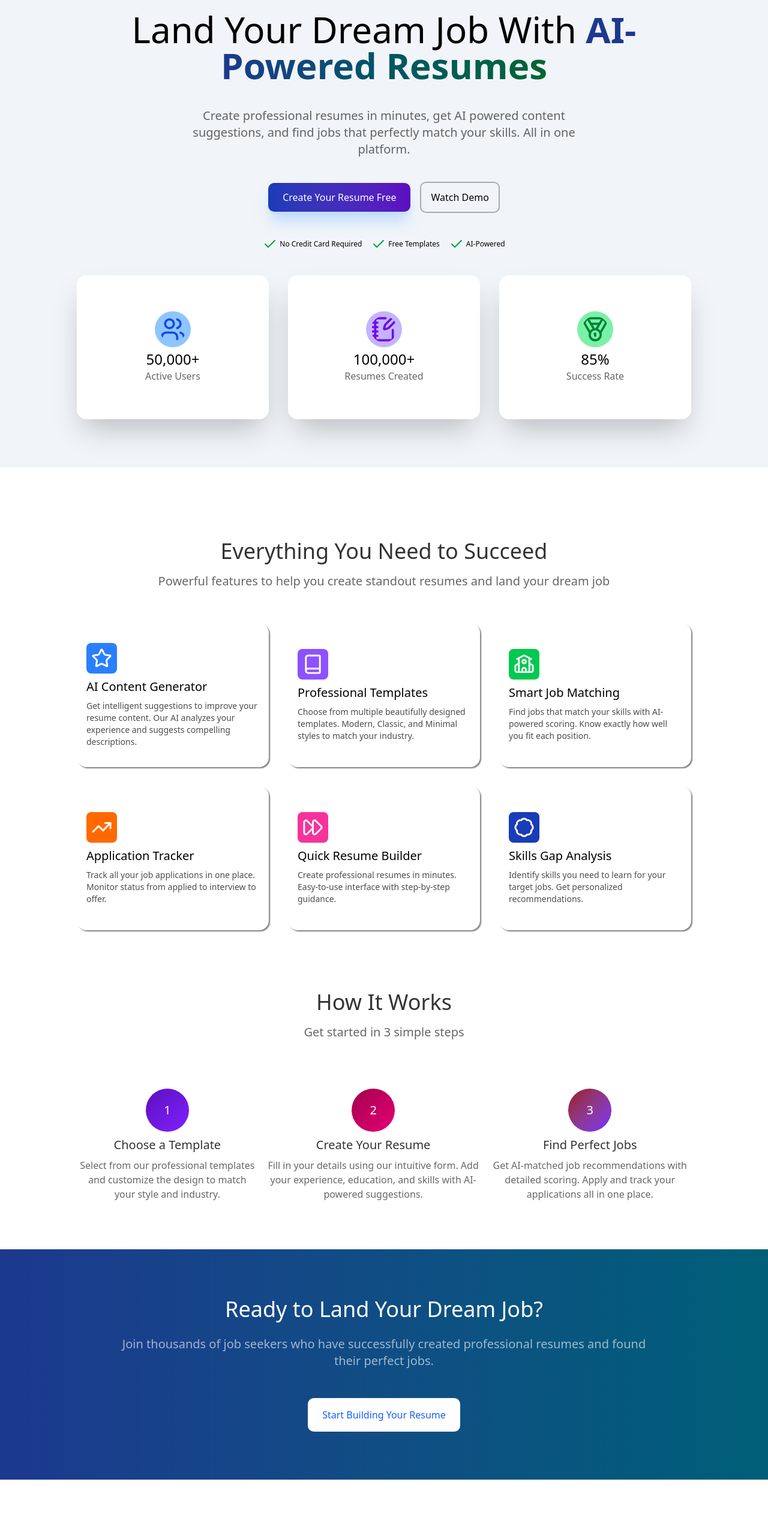
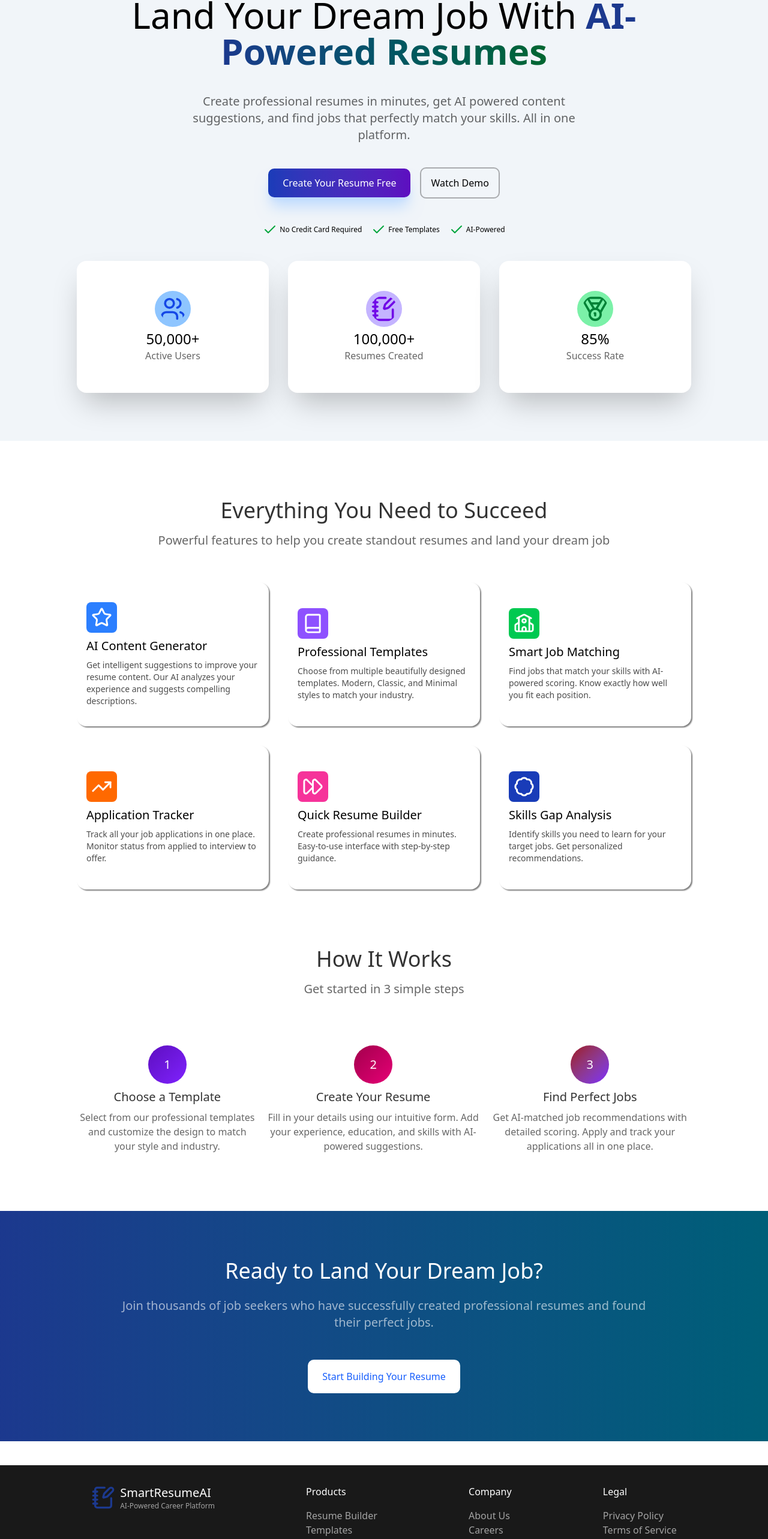
Before and after one commit to sparsh-Tyagi01/smart-resume-ai, a React app in the folder frontend/: page / in a window 1280 px wide. Shown: the part 179-2745 px from the top of the page at 60% size. Before the commit the page ends 2686 px from the top, so only its background shows below. Built offline with nearby package versions, Linux system fonts and the light colour scheme; the HTML template or start-up script is replaced by a standard one.

Commit message:
add footer

```diff
--- /dev/null
+++ b/frontend/src/components/footer.tsx
@@ -0,0 +1,51 @@
+import { NotebookPen } from "lucide-react";
+
+const Footer = () => {
+  return (
+    <div className="bg-black/90 text-white">
+      <div className="flex justify-evenly items-start py-8">
+        <div className="flex justify-center items-center gap-2">
+          <div className="text-blue-900 ">
+            <NotebookPen size={40} />
+          </div>
+          <div>
+            <h1 className="text-xl">SmartResumeAI</h1>
+            <p className="text-xs text-white/60">AI-Powered Career Platform</p>
+          </div>
+        </div>
+        <div>
+          <h1 className="mb-4">Products</h1>
+          <ul className="text-white/60">
+            <li>Resume Builder</li>
+            <li>Templates</li>
+            <li>Job Scheduler</li>
+            <li>Pricing</li>
+          </ul>
+        </div>
+        <div>
+          <h1 className="mb-4">Company</h1>
+          <ul className="text-white/60">
+            <li>About Us</li>
+            <li>Careers</li>
+            <li>Blog</li>
+            <li>Contacts</li>
+          </ul>
+        </div>
+        <div>
+          <h1 className="mb-4">Legal</h1>
+          <ul className="text-white/60">
+            <li>Privacy Policy</li>
+            <li>Terms of Service</li>
+            <li>Cookie Policy</li>
+          </ul>
+        </div>
+      </div>
+      <div className="flex flex-col justify-center items-center gap-8">
+        <hr className="text-white/40 w-[80vw]"/>
+        <h1 className="text-white/60 mb-8">© 2026 SmartResumeAI. All rights reserved.</h1>
+      </div>
+    </div>
+  );
+};
+
+export default Footer;
--- a/frontend/src/components/homepage.tsx
+++ b/frontend/src/components/homepage.tsx
@@ -84,8 +84,8 @@ const Homepage = () => {
     ]
 
   return (
-    <div className="w-screen">
-        <div className="bg-slate-100 w-full min-h-screen flex flex-col justify-center items-center pt-30 pb-20">
+    <div className="w-full">
+        <div className="bg-slate-100 w-full h-auto py-20 flex flex-col justify-center items-center pt-24">
             <h1 className="text-6xl">Land Your Dream Job With <span className="bg-blue-900 bg-clip-text text-black/0 font-extrabold">AI-</span></h1>
             <h1 className="text-6xl bg-gradient-to-r from-blue-900 to-green-800 bg-clip-text text-black/0 font-extrabold">Powered Resumes</h1>
             <div className="flex flex-col justify-center items-center text-black/60 mt-10 text-xl">
@@ -103,17 +103,17 @@ const Homepage = () => {
                 <li className="flex justify-center items-center gap-1 text-xs"><Check className="text-green-600"/>AI-Powered</li>
             </ul>
             <div className="mt-10 flex justify-evenly items-center gap-8">
-                <div className="w-[25vw] h-[30vh] bg-white rounded-2xl flex flex-col justify-center items-center shadow-2xl">
+                <div className="w-[25vw] min-h-[220px] bg-white rounded-2xl flex flex-col justify-center items-center shadow-2xl">
                     <Users size={60} className="rounded-full bg-blue-300 text-blue-700 p-2"/>
                     <h1 className="text-2xl mt-1">50,000+</h1>
                     <p className="text-black/60">Active Users</p>
                 </div>
-                <div className="w-[25vw] h-[30vh] bg-white rounded-2xl flex flex-col justify-center items-center shadow-2xl">
+                <div className="w-[25vw] min-h-[220px] bg-white rounded-2xl flex flex-col justify-center items-center shadow-2xl">
                     <NotebookPen size={60} className="rounded-full bg-violet-300 text-violet-700 p-2"/>
                     <h1 className="text-2xl mt-1">100,000+</h1>
                     <p className="text-black/60">Resumes Created</p>
                 </div>
-                <div className="w-[25vw] h-[30vh] bg-white rounded-2xl flex flex-col justify-center items-center shadow-2xl">
+                <div className="w-[25vw] min-h-[220px] bg-white rounded-2xl flex flex-col justify-center items-center shadow-2xl">
                     <Medal size={60} className="rounded-full bg-green-300 text-green-700 p-2"/>
                     <h1 className="text-2xl mt-1">85%</h1>
                     <p className="text-black/60">Success Rate</p>
@@ -121,7 +121,7 @@ const Homepage = () => {
             </div>
         </div>
 
-        <div className="w-full min-h-screen flex flex-col justify-center items-center pt-30 pb-20">
+        <div className="w-full flex flex-col justify-center items-center py-24">
             <h1 className="text-4xl text-black/80">
                 Everything You Need to Succeed
             </h1>
@@ -145,7 +145,7 @@ const Homepage = () => {
                 </div>
             ))}
             </div>
-            <h1 className="mt-25 text-4xl text-black/80">
+            <h1 className="mt-24 text-4xl text-black/80">
                 How It Works
             </h1>
             <p className="mt-4 text-xl text-black/60">
@@ -154,7 +154,7 @@ const Homepage = () => {
             <div className="flex justify-evenly items-center w-[80vw] gap-4 mt-20">
                 {works.map((i)=>(
                     <div key={i.id} className="flex flex-col items-center justify-center gap-2">
-                        <div className={`text-xl text-white w-18 h-18 rounded-[100%] ${i.bgColor} flex justify-center items-center`}>{i.id}</div>
+                        <div className={`text-xl text-white w-16 h-16 rounded-[100%] ${i.bgColor} flex justify-center items-center`}>{i.id}</div>
                         <h1 className="text-xl text-black/80">{i.heading}</h1>
                         <p className="text-black/60 text-center">{i.content}</p>
                     </div>
--- a/frontend/src/components/mainlayout.tsx
+++ b/frontend/src/components/mainlayout.tsx
@@ -1,5 +1,6 @@
 import { Outlet } from "react-router-dom"
 import Navbar from "./navbar"
+import Footer from "./footer"
 
 const Mainlayout = () => {
   return (
@@ -13,6 +14,7 @@ const Mainlayout = () => {
       </main>
 
       <footer className="w-full mt-10">
+        <Footer/>
       </footer>
     </div>
   )
```
